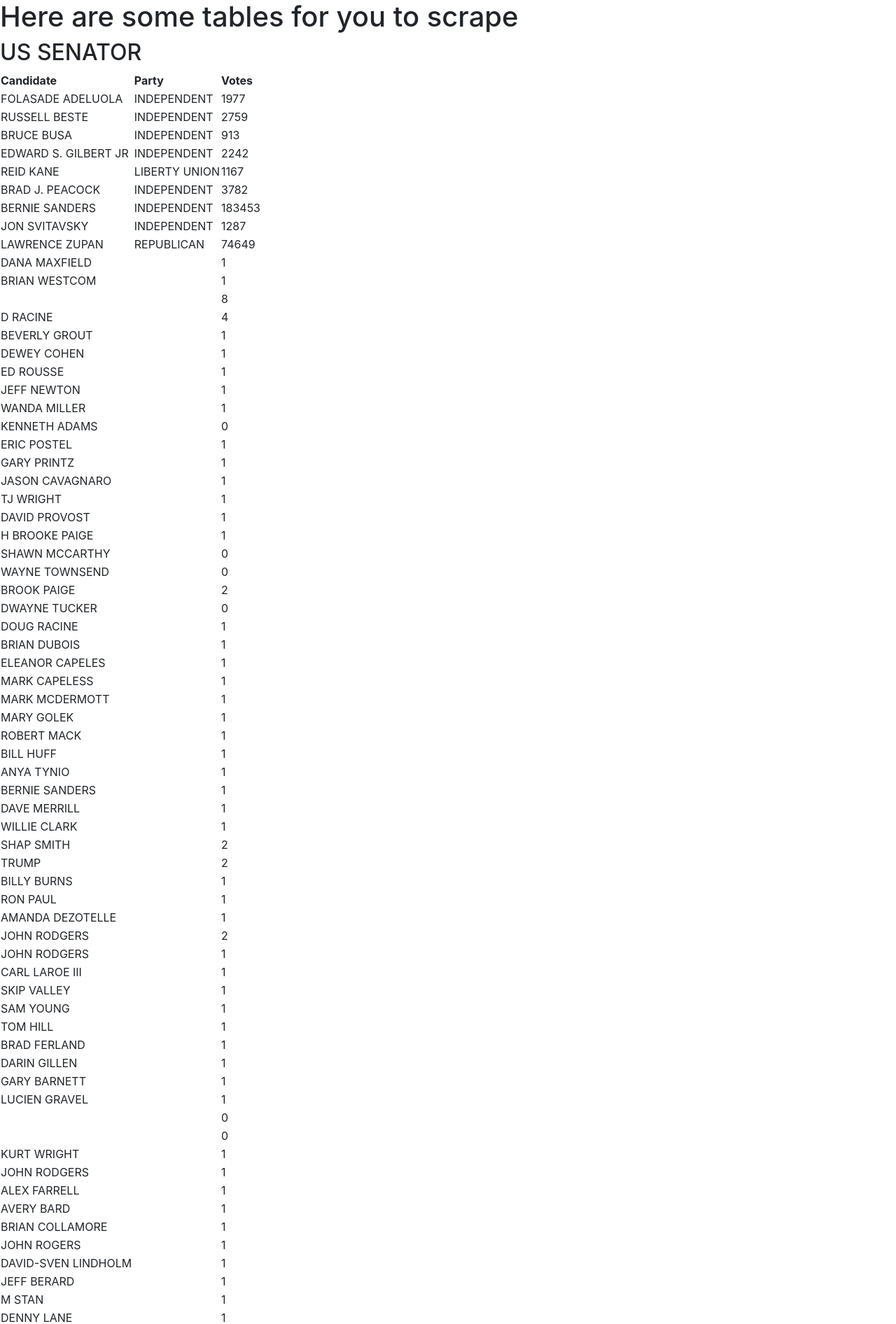
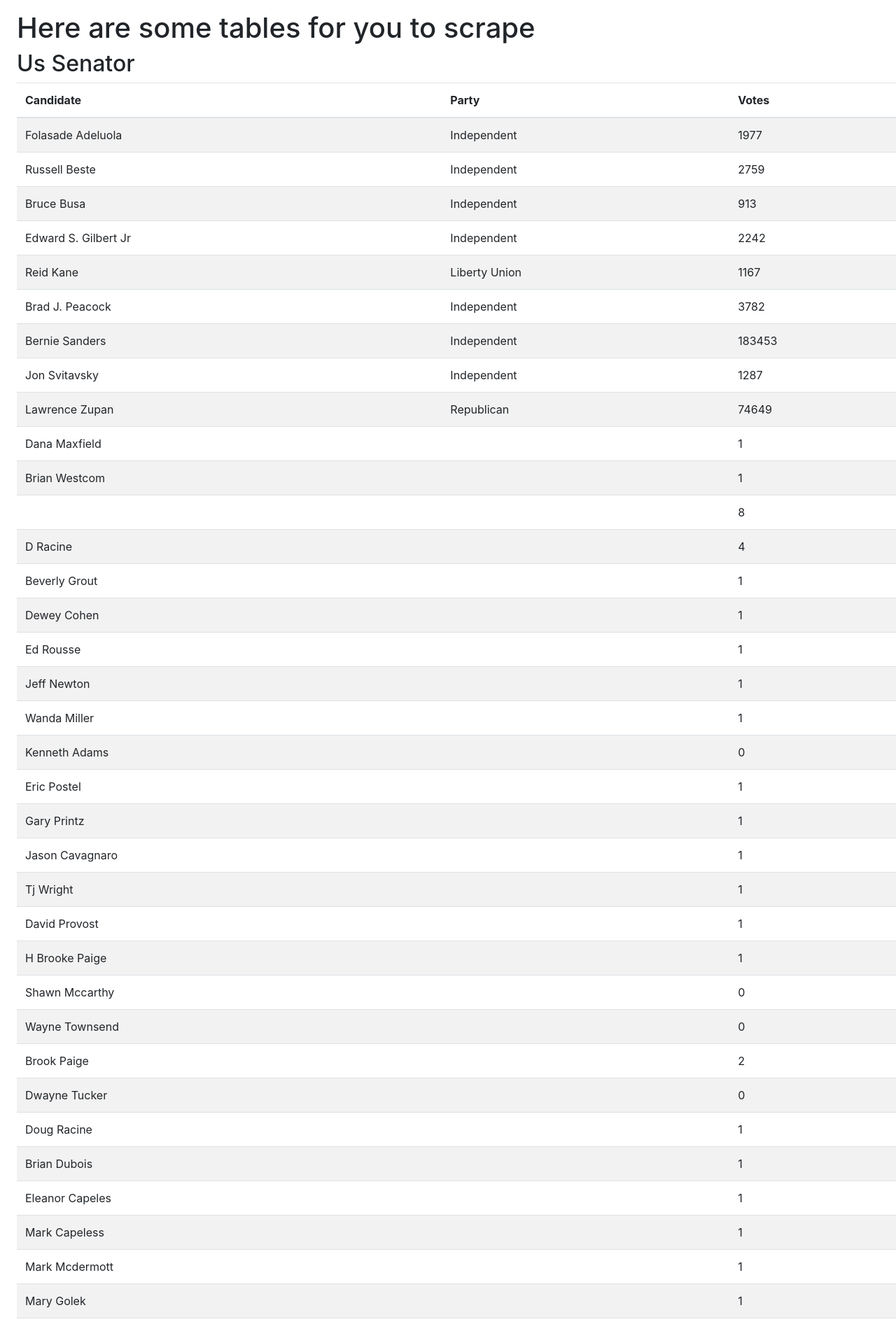
Before and after one commit to asuozzo/nicar2019-scraping, a Flask app: page /2 in a window 1280 px wide. Shown: the part 56-1948 px from the top of that part at 70% size. Run offline with Flask 2, Linux system fonts and the light colour scheme; the page is wider than the window, and the part outside it is not shown; some libraries are stand-ins or nearby versions.

Commit message:
format tables/add content margin

```diff
--- a/scraping_site/templates/intro.html
+++ b/scraping_site/templates/intro.html
@@ -2,5 +2,9 @@
 {% block title %}Scraping site intro{% endblock %}
 
 {% block content %}
-<h1>Hey, welcome.</h1>
+<div class="row">
+    <div class="col-12 mx-5 my-3">
+        <h1>Hey, welcome.</h1>
+    </div>
+</div>
 {% endblock %}
--- a/scraping_site/templates/layout.html
+++ b/scraping_site/templates/layout.html
@@ -28,11 +28,7 @@
     </div>
     </nav>
     <div id="container">
-        <div class="row">
-            <div class="col-sm">
-                {% block content %}{% endblock %}
-            </div>
-        </div>
+        {% block content %}{% endblock %}
     </div>
 </body>
 
--- a/scraping_site/templates/multiple-tables.html
+++ b/scraping_site/templates/multiple-tables.html
@@ -3,10 +3,9 @@
 
 {% block content %}
 <div class="row">
-    <div class="col-8">
+    <div class="col-12 mx-4 my-3">
+        <h1>Here are some tables for you to scrape</h1>
 
-        <h1>Here are some tables for you to scrape</h1>
-        {# http://jinja.pocoo.org/docs/2.10/templates/#import-context-behavior #}
         {% for results in results_by_race %}
             {% include 'table.html' %}
         {% endfor %}
--- a/scraping_site/templates/simple-table.html
+++ b/scraping_site/templates/simple-table.html
@@ -3,7 +3,7 @@
 
 {% block content %}
 <div class="row">
-    <div class="col-8">
+    <div class="col-12 mx-4 my-3">
 
         <h1>Here is a simple table for you to scrape</h1>
 
--- a/scraping_site/templates/table.html
+++ b/scraping_site/templates/table.html
@@ -1,6 +1,6 @@
-<h2>{{ results[0].office }}</h2>
+<h2>{{ results[0].office|title }}</h2>
 
-<table>
+<table class="table table-striped">
     <thead>
         <tr>
             <th>Candidate</th>
@@ -11,8 +11,8 @@
     <tbody>
         {% for result in results %}
         <tr>
-            <td>{{result.candidate}}</td>
-            <td>{{result.party}}</td>
+            <td>{{result.candidate|title}}</td>
+            <td>{{result.party|title}}</td>
             <td>{{result.votes}}</td>
         </tr>
         {% endfor %}
```
